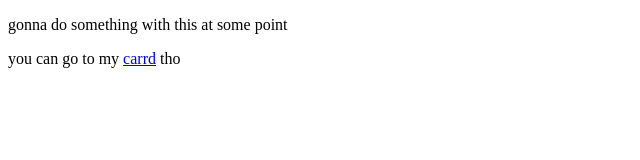
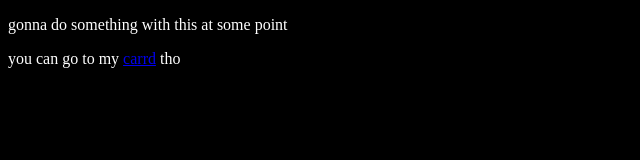
Before and after one commit to AlvyDaGreat/site, a plain HTML site: page index.html in a window 1280 px wide. Shown: the whole page, without its empty margins (0-640 px from the left). Drawn offline with Linux system fonts and the light colour scheme.

Commit message:
added d a r k m o d e

```diff
--- a/index.html
+++ b/index.html
@@ -2,6 +2,7 @@
 <html>
 	<head>
 		<title>idk</title>
+		<link rel="stylesheet" href="style.css">
 	</head>
 	<body>
     <p>gonna do something with this at some point</p>
--- /dev/null
+++ b/style.css
@@ -0,0 +1,7 @@
+body {
+    background-color: black;
+}
+
+p {
+    color: white;
+}
```
